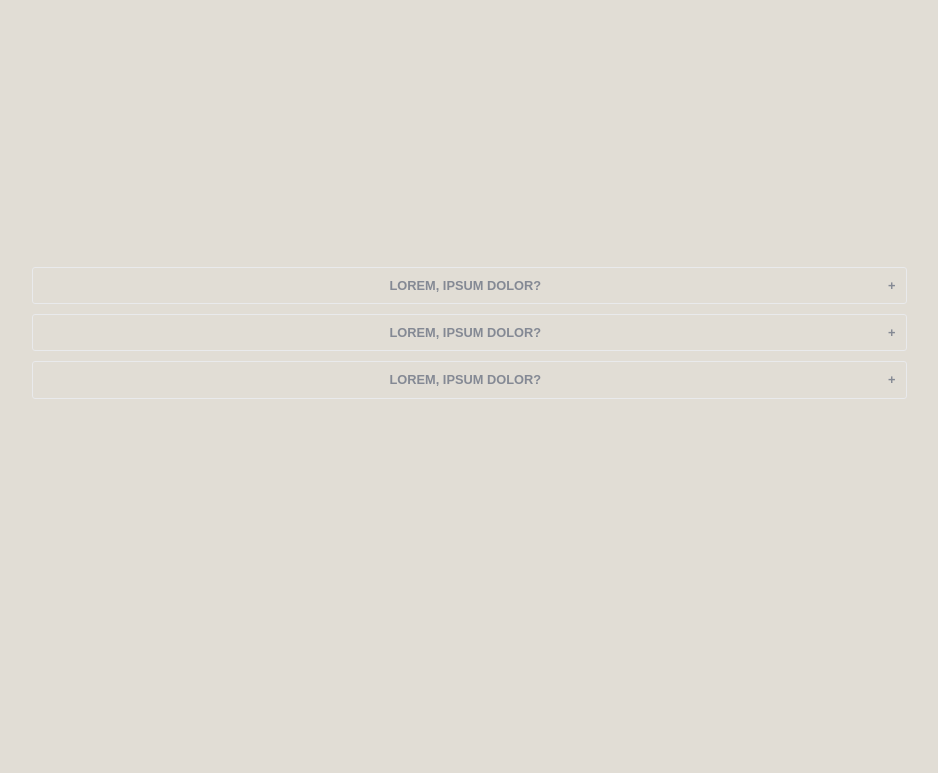
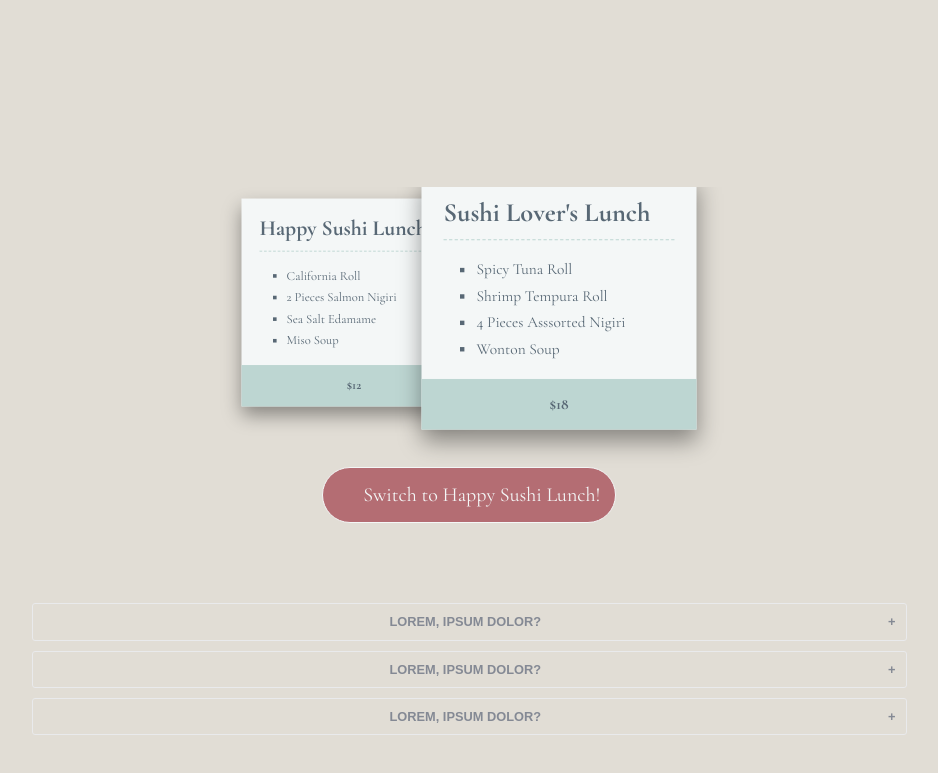
Before and after one commit to Mr2NEC/a_masliy, a plain HTML site: page index.html in a window 1280 px wide. Shown: the part 1227-2000 px from the top of the page, without its empty margins (171-1109 px from the left). Before the commit the page ends 1896 px from the top, so only its background shows below. Drawn offline with nearby package versions, Linux system fonts and the light colour scheme.

Commit message:
Added container id, Added price block

```diff
--- a/css/style.css
+++ b/css/style.css
@@ -249,6 +249,170 @@ a {
   font-weight: 700;
 }
 
+.card_wrapper {
+  margin: 0;
+  display: grid;
+  align-items: center;
+  justify-items: center;
+  height: 100%;
+  color: #f4f7f7;
+  overflow-x: hidden;
+}
+
+.card_wrapper input {
+  position: absolute;
+  width: 1px;
+  clip: rect(0 0 0 0);
+  overflow: hidden;
+  white-space: nowrap;
+}
+
+.selector {
+  display: grid;
+  grid-template-areas:
+    "happy lovers"
+    "pick  pick";
+}
+
+/* the cards and toggle buttons are actually fat labels that can be clicked to set radio buttons */
+.card_wrapper label {
+  display: block;
+  cursor: pointer;
+}
+
+.happy-card,
+.lovers-card {
+  position: relative; /* for iOS */
+  width: 250px;
+  padding: 20px;
+  color: #586875;
+  background-color: #f4f7f7;
+  box-shadow: 0 10px 20px #0006;
+  animation-duration: 0.5s;
+  animation-timing-function: ease-in-out; /* important to use a symmetrical timing function (linear also works) */
+  animation-fill-mode: forwards;
+}
+
+.happy-card {
+  grid-area: happy;
+  margin-right: -10px; /* nudge closer to lover's card */
+
+  /* these values are used to animate via translateX */
+  --swing: -25px;
+  --overlap: 25px;
+}
+
+.lovers-card {
+  grid-area: lovers;
+  margin-left: -10px; /* nudge closer to happy card */
+
+  /* these values are used to animate via translateX */
+  --swing: 25px;
+  --overlap: -25px;
+}
+
+/* when a radio button is set, swing the corresponding card fowards */
+#happy-radio:checked ~ .selector .happy-card,
+#lovers-radio:checked ~ .selector .lovers-card {
+  animation-name: swing-forwards;
+}
+
+@keyframes swing-forwards {
+  0% {
+    z-index: 1; /* start behind other card */
+    transform: scale(0.9);
+  }
+  50% {
+    transform: translateX(var(--swing));
+  }
+  100% {
+    z-index: 2; /* end in front of other card */
+    transform: translateX(var(--overlap)) scale(1.1);
+  }
+}
+
+/* when a radio button is set, swing the opposite card backwards */
+#happy-radio:checked ~ .selector .lovers-card,
+#lovers-radio:checked ~ .selector .happy-card {
+  animation-name: swing-backwards;
+}
+
+@keyframes swing-backwards {
+  0% {
+    z-index: 2; /* start in front of other card */
+    transform: translateX(var(--overlap)) scale(1.1);
+  }
+  50% {
+    transform: translateX(var(--swing));
+  }
+  100% {
+    z-index: 1; /* end behind other card */
+    transform: scale(0.9);
+  }
+}
+
+.card_wrapper h1 {
+  margin: 0;
+  padding-bottom: 10px;
+  border-bottom: 1px dashed #bdd6d2;
+  font-size: 1.5rem;
+}
+
+.card_wrapper ul {
+  margin: 15px 0;
+  padding-left: 30px;
+  line-height: 1.5rem;
+  list-style-type: square;
+}
+
+.card_wrapper p {
+  margin: 0 -20px -20px;
+  padding: 15px;
+  background-color: #bdd6d2;
+  font-weight: bold;
+  text-align: center;
+}
+
+.happy-pick,
+.lovers-pick {
+  grid-area: pick;
+  margin: 50px auto 0;
+  padding: 15px;
+  border: 1px solid #f4f7f7;
+  border-radius: 9999px;
+  background-color: #b46d73;
+  font-size: 1.25rem;
+  -webkit-user-select: none;
+  user-select: none;
+}
+
+.happy-pick::before,
+.lovers-pick::after {
+  display: inline-block;
+  font-family: "Font Awesome 5 Free";
+  font-weight: bold;
+}
+
+.happy-pick::before {
+  margin-right: 10px;
+  content: "\f0a8"; /* fa-arrow-circle-left */
+}
+
+.lovers-pick::after {
+  margin-left: 10px;
+  content: "\f0a9"; /* fa-arrow-circle-right */
+}
+
+/* hide happy toggle button if happy is currently selected */
+#happy-radio:checked ~ .selector .happy-pick {
+  display: none;
+}
+
+/* hide lover's toggle button if lover's is currently selected */
+#lovers-radio:checked ~ .selector .lovers-pick {
+  display: none;
+}
+
 .tab input,
 .tab-content {
   display: none;
@@ -334,4 +498,13 @@ a {
   }
 }
 @media (max-width: 569px) {
+  .happy-card {
+    margin-right: -85px;
+    --swing: -100px;
+  }
+
+  .lovers-card {
+    margin-left: -85px;
+    --swing: 100px;
+  }
 }
--- a/index.html
+++ b/index.html
@@ -51,7 +51,7 @@
       </header>
       <main id="main">
         <div class="container">
-          <div class="cite_container">
+          <div class="cite_container" id="first-blockquote">
             <div class="image_container"></div>
             <div class="blockquote-wrapper">
               <div class="blockquote-container">
@@ -64,7 +64,7 @@
           </div>
         </div>
         <div class="container">
-          <div class="text_wrapper">
+          <div class="text_wrapper" id="contacting_psychologist_text">
             <div class="text_container">
               <p>
                 Lorem ipsum dolor sit amet consectetur adipisicing elit.
@@ -83,13 +83,58 @@
             </div>
           </div>
         </div>
-        <div class="container"></div>
-        <div class="container"></div>
-        <div class="container"></div>
-        <div class="container"></div>
-        <div class="container"></div>
         <div class="container">
-          <div class="accordion_wrapper">
+          <div id="about_me"></div>
+        </div>
+        <div class="container">
+          <div id="specialization_text"></div>
+        </div>
+        <div class="container">
+          <div id="second-blockquote"></div>
+        </div>
+        <div class="container">
+          <div class="card_wrapper" id="price">
+            <!-- these radio buttons hold state of which card is in front and which toggle button is visible -->
+            <input type="radio" name="sushi-lunch" id="happy-radio" />
+            <input type="radio" name="sushi-lunch" id="lovers-radio" checked />
+
+            <div class="selector">
+              <label for="happy-radio" class="happy-card">
+                <h1>Happy Sushi Lunch</h1>
+                <ul>
+                  <li>California Roll</li>
+                  <li>2 Pieces Salmon Nigiri</li>
+                  <li>Sea Salt Edamame</li>
+                  <li>Miso Soup</li>
+                </ul>
+                <p>$12</p>
+              </label>
+
+              <label for="lovers-radio" class="lovers-card">
+                <h1>Sushi Lover's Lunch</h1>
+                <ul>
+                  <li>Spicy Tuna Roll</li>
+                  <li>Shrimp Tempura Roll</li>
+                  <li>4 Pieces Asssorted Nigiri</li>
+                  <li>Wonton Soup</li>
+                </ul>
+                <p>$18</p>
+              </label>
+
+              <label for="happy-radio" class="happy-pick"
+                >Switch to Happy Sushi Lunch!</label
+              >
+              <label for="lovers-radio" class="lovers-pick"
+                >Switch to Sushi Lover's Lunch!</label
+              >
+            </div>
+          </div>
+        </div>
+        <div class="container">
+          <div id="comments"></div>
+        </div>
+        <div class="container">
+          <div class="accordion_wrapper" id="FAQ">
             <div class="accordion">
               <div class="tab">
                 <input type="radio" id="tab1" name="tab-group" />
@@ -131,12 +176,15 @@
             </div>
           </div>
         </div>
-        <div class="container"></div>
-        <div class="container"></div>
-        <div class="container"></div>
-        <div class="container"></div>
-        <div class="container"></div>
-        <div class="container"></div>
+        <div class="container">
+          <div id="about_consultation"></div>
+        </div>
+        <div class="container">
+          <div id="image_full"></div>
+        </div>
+        <div class="container">
+          <div id="contacts"></div>
+        </div>
       </main>
       <footer id="footer"></footer>
     </div>
```
